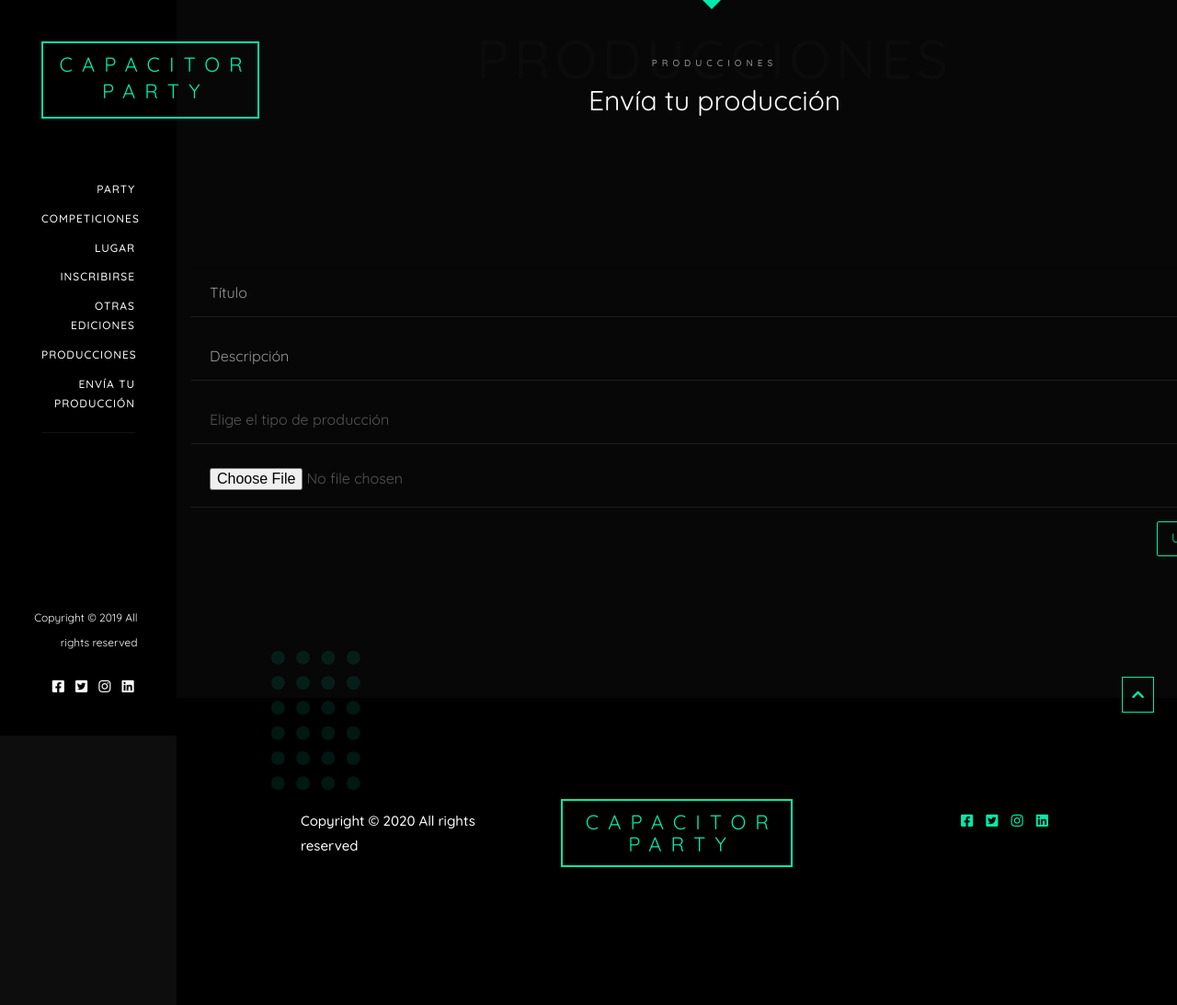
After one commit to FreeMEM/capacitorparty, a Django app: page /productions/upload in a window 1280 px wide. The commit adds this page. Shown: the whole page at 92% size. Run offline with Django 3.2, Linux system fonts and the light colour scheme; parts of the project's set-up code (start-up, migrations or seed data) failed here and were passed over; some libraries are stand-ins or nearby versions.

Commit message:
upload production function

```diff
--- a/capacitorparty/settings.py
+++ b/capacitorparty/settings.py
@@ -95,7 +95,11 @@ TEMPLATES = [
                 'django.contrib.auth.context_processors.auth',
                 'django.contrib.messages.context_processors.messages',
             ],
+            'libraries':{
+                'filter_tags': 'capacitorparty.templatetags.filter',
+            }
         },
+
     },
 ]
 
--- a/capacitorparty/static/css/style.css
+++ b/capacitorparty/static/css/style.css
@@ -39,6 +39,13 @@ html,
 body {
   scroll-behavior: smooth;
 }
+
+pre {
+  background: #000000;
+  color: #00e3a5;
+  border: 1px solid #00e3a5;
+}
+
 
 body {
   font-family: "Quicksand", Arial, sans-serif;
--- a/capacitorparty/templates/base/layout.html
+++ b/capacitorparty/templates/base/layout.html
@@ -46,7 +46,7 @@
          <aside id="aside" class="border js-fullheight">
 
             <!-- Logo -->
-            <h1 id="logo"><a href={% url 'index' %}><span>CAPACITOR</span><span>-||-</span><span>PARTY</span></a></h1>
+            <h1 id="logo"><a href={% url 'index' %}><span>Capacitor</span><span>Party</span></a></h1>
 
             <!-- Navigation -->
             <nav id="main-menu">
--- /dev/null
+++ b/capacitorparty/templates/productions/upload.html
@@ -0,0 +1,43 @@
+{% extends 'base/layout.html' %}
+{% load static %}
+{% block content %}
+
+ <section class="contact bg-dark" id="contact">
+   <div class="container">
+      <div class="row">
+         <div class="col-md-12 col-md-offset-3 col-md-pull-3 text-center">
+            <span class="heading-meta">Producciones</span>
+            <span class="heading-meta-sub">Producciones</span>
+            <h2>Envía tu producción</h2>
+         </div>
+      </div>
+      <div class="row form-section">
+         <div class="col-md-12">
+            <div class="row">
+               <div class="col-md-12 col-md-offset-1 col-md-pull-1">
+                  <form method="post" enctype="multipart/form-data">
+                     {% csrf_token %}
+                     <div class="form-group">
+                        {{form.title}}
+                     </div>
+                     <div class="form-group">
+                        {{form.description}}
+                     </div>
+                     <div class="form-group">
+                        {{form.production_type}}
+                     </div>
+                     <div class="form-group" >
+                        {{form.filepath}}
+                     </div>
+                     <div class="form-group text-right">
+                        <input type="submit" class="btn btn-primary btn-send-message" value="Upload">
+                     </div>
+                  </form>
+               </div>
+            </div>
+         </div>
+      </div>
+   </div>
+</section>
+
+{% endblock %}
--- a/capacitorparty/urls.py
+++ b/capacitorparty/urls.py
@@ -21,7 +21,7 @@ from django.conf.urls.static import static
 urlpatterns = [
 
     path('admin/', admin.site.urls),
-    path('productions', include('productions.urls')),
+    path('productions/', include('productions.urls')),
     path('', include('editions.urls'))
 ] + static(settings.STATIC_URL, document_root=settings.STATIC_ROOT)
 
--- a/chuleta.txt
+++ b/chuleta.txt
@@ -1,2 +1,4 @@
-docker build -t capacitor -f Dockerfile .
+#/bin/bash
+sudo docker build -t capacitor -f Dockerfile .
+sudo docker run -it -p 80:8000 capacitor
 docker run -it -p 80:8000 capacitor
--- a/editions/models.py
+++ b/editions/models.py
@@ -8,7 +8,7 @@ from django.db import models
 from django.utils import timezone
 from tinymce.models import HTMLField
 from defaults.models import BaseModel
-from productions.models import Scener, File, Description, Production, Organizer
+from productions.models import Scener, Description, Production, Organizer
 
 
 class Sponsor(BaseModel):
--- a/productions/admin.py
+++ b/productions/admin.py
@@ -1,5 +1,5 @@
 from django.contrib import admin
-from productions.models import Production, ScenersGroup, Scener, Organizer, Role, OrganizerRole, Prize, Compo, File
+from productions.models import Production, ScenersGroup, Scener, Organizer, Role, OrganizerRole, Prize, Compo
 
 # Register your models here.
 
@@ -11,7 +11,6 @@ admin.site.register(Production, ProductionAdmin)
 admin.site.register(ScenersGroup)
 admin.site.register(Scener)
 admin.site.register(Organizer)
-admin.site.register(File)
 admin.site.register(Role)
 admin.site.register(OrganizerRole)
 admin.site.register(Prize)
--- /dev/null
+++ b/productions/forms.py
@@ -0,0 +1,33 @@
+from django import forms
+from productions.models import Production
+
+class ProductionForm(forms.ModelForm):
+
+    class Meta:
+        model = Production
+
+        fields = (
+            'title',
+            'description',
+            'production_type',
+            'filepath',
+        )
+
+        labels = {
+            'title': 'Título',
+            'description': 'Descripción',
+            'production_type': 'Tipo',
+            'filepath': 'File',
+        }
+
+        widgets = {
+            'title': forms.TextInput(attrs = {'class':'form-control','type':'text', 'placeholder':'Título'}),
+            'description': forms.TextInput(attrs = {'class':'form-control','type':'text', 'placeholder':'Descripción'}),
+            'production_type': forms.Select(attrs = {'class':'form-control', 'placeholder':'Tipo'}),
+            'filepath': forms.TextInput(attrs = {'class':'form-control','type':'file', 'placeholder':'File'}),
+
+        }
+
+    def __init__(self, *args, **kwargs):
+        super(ProductionForm, self).__init__(*args, **kwargs)
+        self.fields["production_type"].choices = [("", "Elige el tipo de producción"),] + list(self.fields["production_type"].choices)[1:]
--- a/productions/models.py
+++ b/productions/models.py
@@ -83,13 +83,13 @@ class ScenersGroup(BaseModel):
         return '%s' % (self.name)
 
 
-class File(BaseModel):
-    name = models.CharField(max_length=200)
-    path = models.FileField(upload_to="files")
-    description = HTMLField(blank=True, null=True)
+# class File(BaseModel):
+#     name = models.CharField(max_length=200)
+#     path = models.FileField(upload_to="files")
+#     description = HTMLField(blank=True, null=True)
 
-    def __str__(self):
-        return '%s' % (self.name)
+#     def __str__(self):
+#         return '%s' % (self.name)
 
 class Production(BaseModel):
     title = models.CharField(max_length=200)
@@ -99,7 +99,8 @@ class Production(BaseModel):
     authors = models.ManyToManyField(Scener)
     date = models.DateTimeField(default=timezone.now)
     published_date = models.DateTimeField(blank=True, null=True)
-    filepath = models.ForeignKey(File, on_delete=models.CASCADE, blank=True, null=True)
+    # filepath = models.ForeignKey(File, on_delete=models.CASCADE, blank=True, null=True)
+    filepath = models.FileField(upload_to="files", blank=True, null=True)
     classification = models.IntegerField(blank=True, null=True)
     preview = models.ImageField(upload_to='pictures', blank=True, null=True)
     videolink = models.CharField(max_length=200, blank=True, null=True)
--- a/productions/urls.py
+++ b/productions/urls.py
@@ -3,7 +3,6 @@ from productions import views
 
 
 urlpatterns = [
-    # path('list/', productionlist, name="productionlist"),
-    # path('production/', production, name="production"),
     path('', views.productions, name='productions'),
+    path('upload', views.upload, name='upload'),
 ]
--- a/productions/views.py
+++ b/productions/views.py
@@ -1,6 +1,7 @@
-from django.shortcuts import render
+from django.shortcuts import render, redirect
 from capacitorparty.utils.menus import Menus
 from productions.models import ProductionType, Production
+from productions.forms import ProductionForm
 # Create your views here.
 
 
@@ -8,3 +9,27 @@ def productions(request):
     menu = Menus()
     productions = Production.objects.exclude(published_date__isnull=True).order_by('production_type')
     return render(request, "productions/productions.html", dict(main_menu=menu.main_menu, productions=productions))
+
+def upload(request):
+    menu = Menus()
+    if request.method == 'POST':
+        form = ProductionForm(request.POST, request.FILES)
+        if form.is_valid():
+
+            instance = Production(filepath=request.FILES['filepath'],
+                                title=request.POST['title'],
+                                description=request.POST['description'],
+                                production_type=request.POST['production_type'] )
+            print(Production.production_type)
+            instance.save()
+            return redirect('productions')
+        else:
+            print("NO ES VALIDO")
+            print(form)
+        # return redirect('productions:productions')
+
+    else:
+        form = ProductionForm()
+        form.use_required_attribute=False
+
+    return render(request, "productions/upload.html", dict(main_menu=menu.main_menu, form=form))
```
Also changed, not shown: capacitorparty/templates/productions/productions.html (+11 -15 lines), capacitorparty/templatetags/filter.py (added, +22 -0 lines), capacitorparty/utils/menus.py (+5 -4 lines), requirements.txt (+4 -4 lines), productions/migrations/0012_auto_20201215_1240.py (added), 2 other files.
